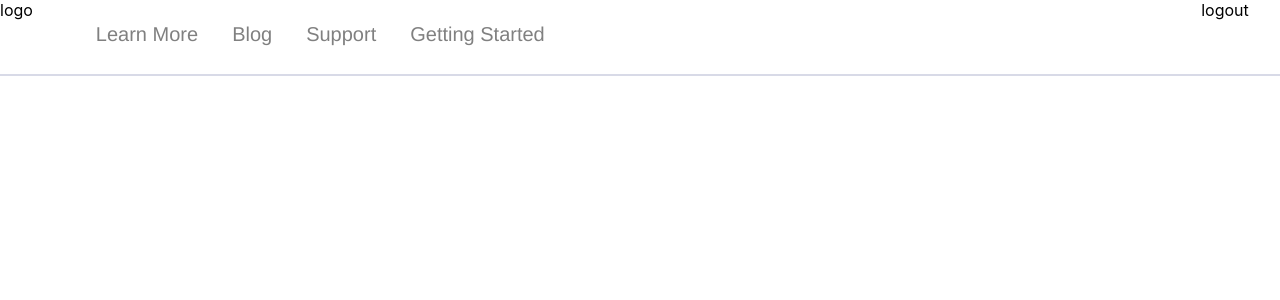
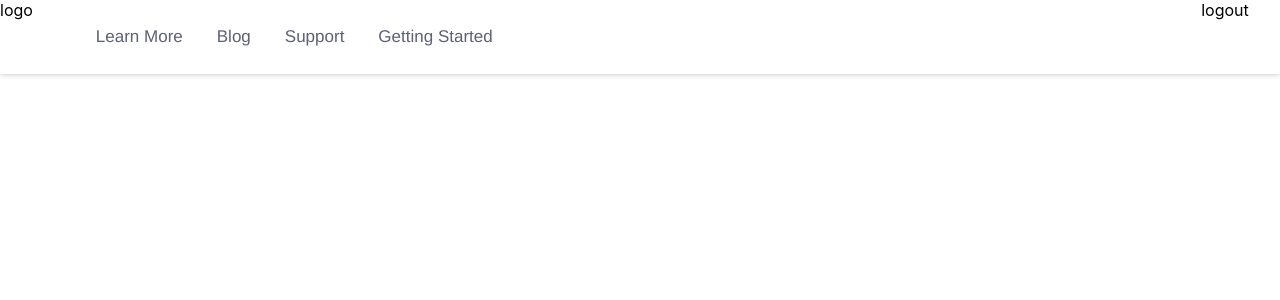
Before and after one commit to gurucoolasia/gurucool-app, a React (Create React App) app: page / in a window 1280 px wide. Shown: the top 300 px of the page. Built offline with nearby package versions, Linux system fonts and the light colour scheme.

Commit message:
navbar layout updated

```diff
--- a/src/components/navbar.css
+++ b/src/components/navbar.css
@@ -4,10 +4,13 @@
     align-items: center;
 }
 
-.main{
+
+
+.main {
     display: flex;
+    position: relative;
     justify-content: center;
-    border-bottom: 2px solid #d8dae7;
+    box-shadow: 0 0px 6px 0 rgb(32 33 36 / 28%);
 }
 
 .logo-space{
@@ -19,7 +22,7 @@
 .nav-list {
     align-items: center;
     margin: 0px;
-    height: 74px;
+    position: relative;
     width: 1993px;
 }
 
@@ -29,15 +32,19 @@
     height: 74px;
 }
 
-li,a{
+
+
+li, a {
     font-family: Disclaimer Medium,Helvetica Neue,Helvetica,sans-serif;
     font-weight: 500;
-    font-size: 20px;
-    color: grey;
+    font-size: 17px;
+    color: #5c6178;
     text-decoration: none;
 }
 
 .nav-item-list{
+    display: flex;
+    flex-wrap: wrap;
     list-style: none;
 }
 
@@ -50,5 +57,5 @@ li,a{
 }
 
 .nav-item-list li:hover{
-    background-color: rgb(239, 239, 243);
+    background-color: #f4f4f7;
 }
```
